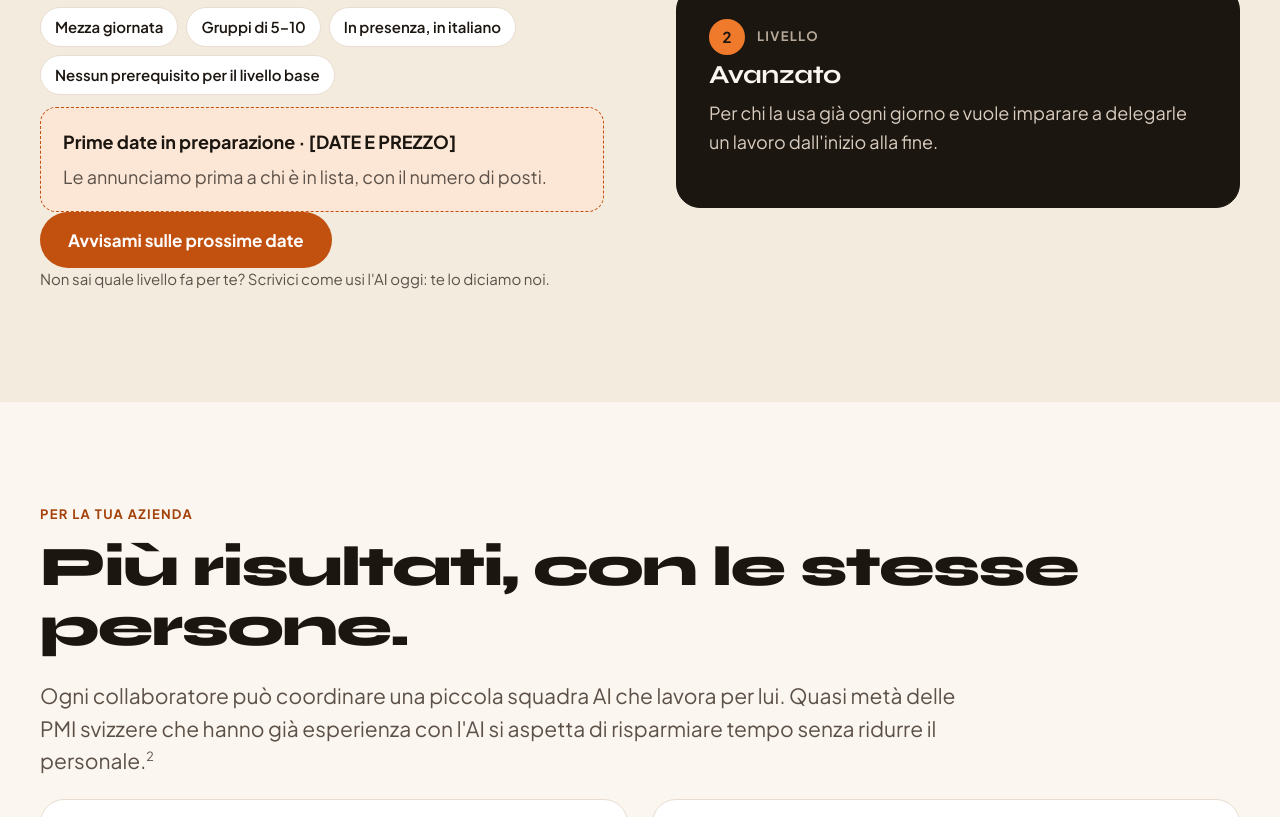
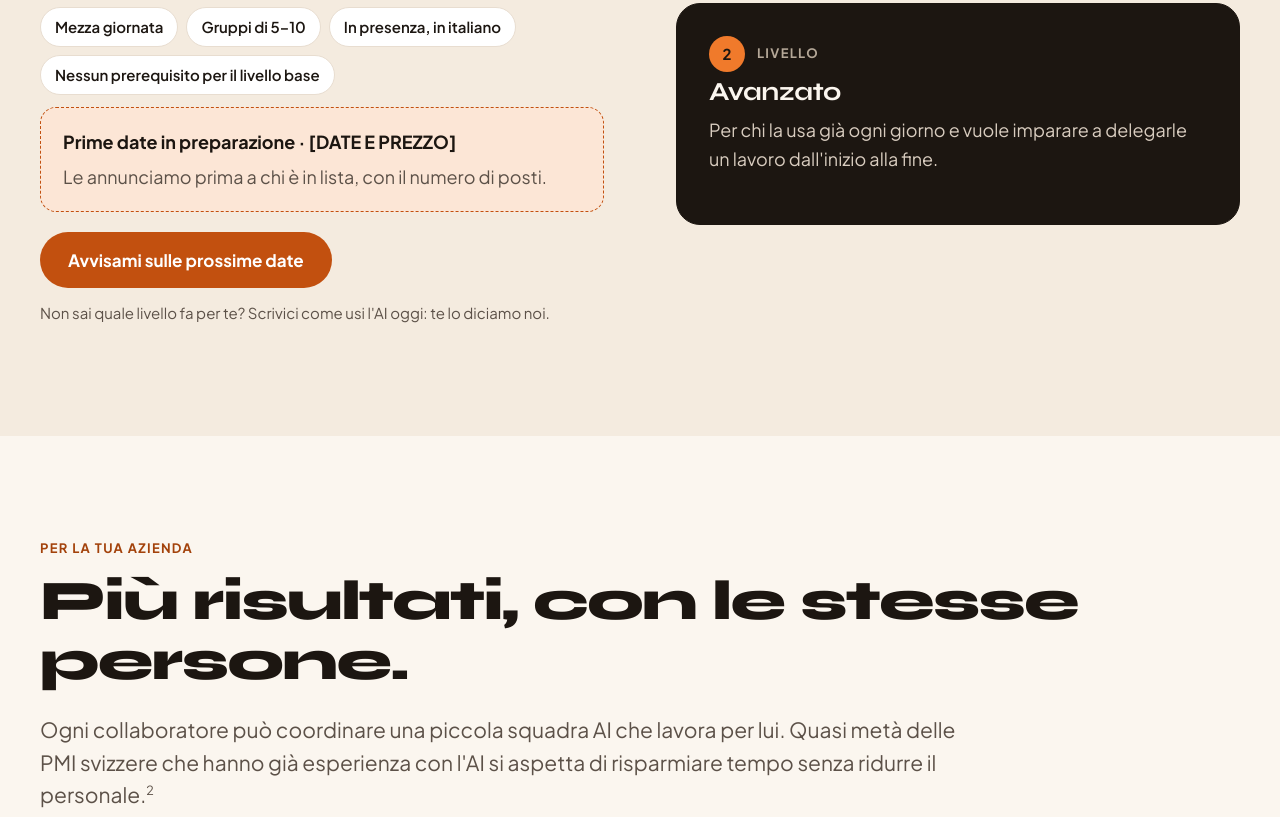
Before and after one commit to adrianocaranzano/multiplai, a plain HTML site: page index.html in a window 1280 px wide. Shown: the part 2721-3538 px from the top of the page. Drawn offline with nearby package versions, Linux system fonts and the light colour scheme.

Commit message:
Add files via upload

```diff
--- a/assets/css/style.css
+++ b/assets/css/style.css
@@ -104,6 +104,9 @@ sup{font-size:.6em}
 .tags-lg span{background:var(--white);border:1px solid var(--line);color:var(--ink);font-size:15px}
 .callout{display:flex;flex-direction:column;gap:6px;padding:20px 22px;border-radius:16px;background:var(--peach);border:1px dashed var(--clay);color:var(--body)}
 .callout strong{color:var(--ink)}
+.callout+.btn{margin-top:20px}
+.btn+.fine{margin-top:14px}
+.grid-3+.fine{margin-top:24px}
 .sub-h{margin-top:48px}
 .bridge{margin-top:28px;font-size:18px}
 
```
